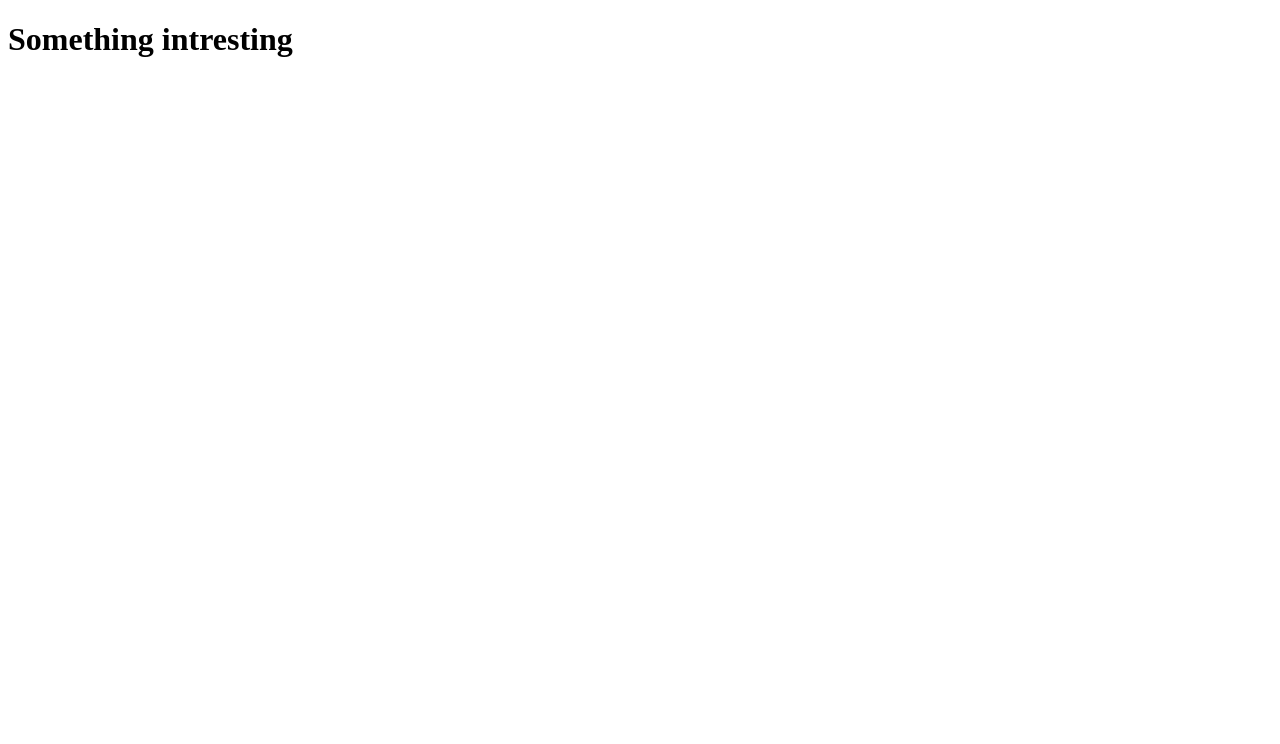
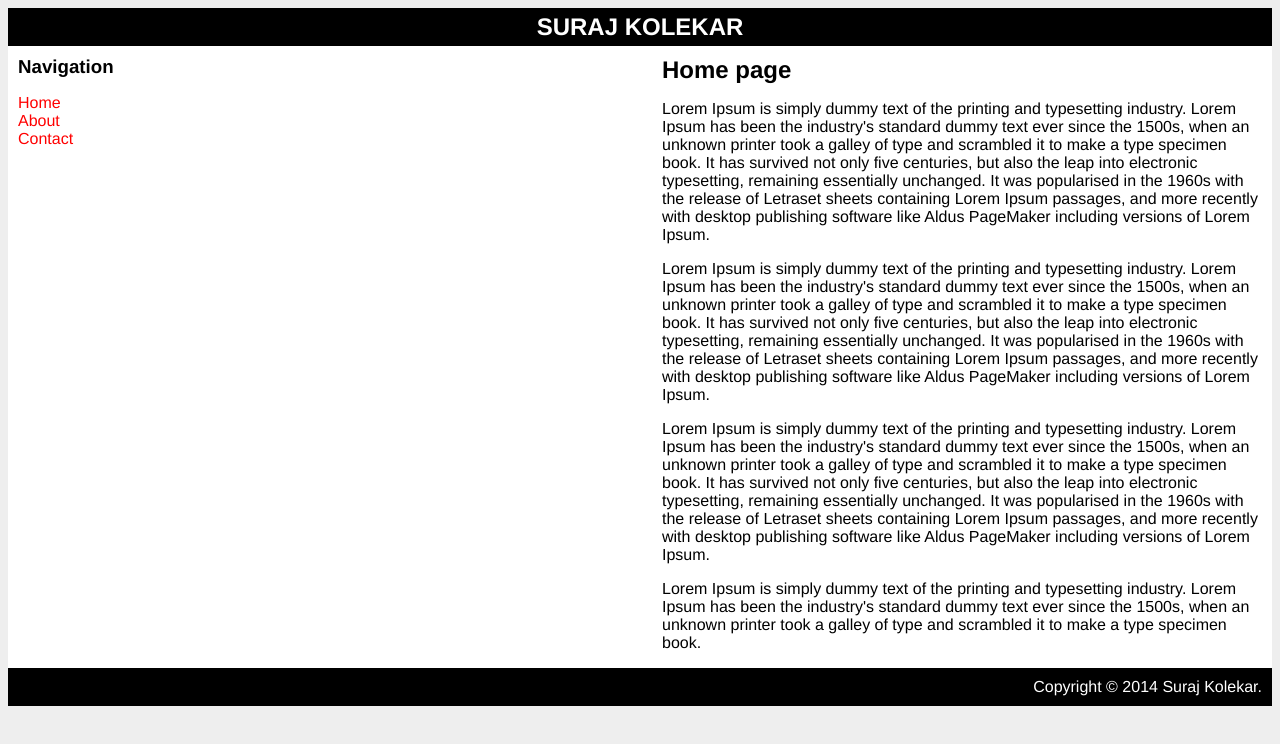
Before and after one commit to sukolekar/MyWeb, a plain HTML site: page index.html in a window 1280 px wide. Drawn offline with Linux system fonts and the light colour scheme.

Commit message:
my web 1

```diff
--- a/index.html
+++ b/index.html
@@ -2,8 +2,42 @@
 <html>
 <head>
 	<title>My Website</title>
+	<link rel="stylesheet" type="text/css" href="style.css">
+	<style type="text/css">
+
+		/*Here you can also put CSS synatx;*/ /*OR inline css in body part can too but itt is better practice to do css in separate file.*/
+	</style>
 </head>
 <body>
-<h1>Something intresting</h1>
+	<div id="container">
+		<div id="header">
+			<h1>SURAJ KOLEKAR</h1>
+		</div>
+
+		<div id="content">
+			<div id="nav">
+				<h3>Navigation</h3>
+				<ul>
+					<li><a class="slected"href="#">Home</a></li>
+					<li><a href="">About</a></li>
+					<li><a href="">Contact</a></li>
+				</ul>
+			</div>
+
+			<div id="main">
+				<h2>Home page</h2>
+				<p>Lorem Ipsum is simply dummy text of the printing and typesetting industry. Lorem Ipsum has been the industry's standard dummy text ever since the 1500s, when an unknown printer took a galley of type and scrambled it to make a type specimen book. It has survived not only five centuries, but also the leap into electronic typesetting, remaining essentially unchanged. It was popularised in the 1960s with the release of Letraset sheets containing Lorem Ipsum passages, and more recently with desktop publishing software like Aldus PageMaker including versions of Lorem Ipsum.</p>
+				<p>Lorem Ipsum is simply dummy text of the printing and typesetting industry. Lorem Ipsum has been the industry's standard dummy text ever since the 1500s, when an unknown printer took a galley of type and scrambled it to make a type specimen book. It has survived not only five centuries, but also the leap into electronic typesetting, remaining essentially unchanged. It was popularised in the 1960s with the release of Letraset sheets containing Lorem Ipsum passages, and more recently with desktop publishing software like Aldus PageMaker including versions of Lorem Ipsum.</p>
+				<p>Lorem Ipsum is simply dummy text of the printing and typesetting industry. Lorem Ipsum has been the industry's standard dummy text ever since the 1500s, when an unknown printer took a galley of type and scrambled it to make a type specimen book. It has survived not only five centuries, but also the leap into electronic typesetting, remaining essentially unchanged. It was popularised in the 1960s with the release of Letraset sheets containing Lorem Ipsum passages, and more recently with desktop publishing software like Aldus PageMaker including versions of Lorem Ipsum.</p>
+				<p>Lorem Ipsum is simply dummy text of the printing and typesetting industry. Lorem Ipsum has been the industry's standard dummy text ever since the 1500s, when an unknown printer took a galley of type and scrambled it to make a type specimen book. </p>
+
+			</div>
+		</div>
+
+		<div id="footer">
+			Copyright &copy; 2014 Suraj Kolekar.
+		</div>
+
+	</div>
 </body>
 </html>
--- /dev/null
+++ b/style.css
@@ -0,0 +1,59 @@
+/*NOTE:
+# -> for ID
+. -> for class
+*/
+body {
+	background-color: #EEEEEE;
+	font-family:Helvetica, Arial, sans-serif;
+}
+#container{
+background-color:white;
+/*width:800px;*/
+padding-top:0px;
+margin-left: auto;
+margin-right: auto;
+}
+
+#header{
+	background-color:#000000;
+	color:white; 		/*apply on text text*/
+	text-align:center;
+	padding:5px;
+	font-size:12px;
+}
+
+#content{
+	/*padding:10px 10px 10px 10px; // top,right,bottom,left
+	Or*/
+	padding:10px; 		/*all 4 side 10px*/
+}
+a{
+	text-decoration:none;
+	color:red;
+}
+h1,h2,h3{		/*for more u can do h1,h2{.....}*/
+	margin: 0;
+}
+
+#nav{
+	width:180px;
+	float:left;
+}
+#nav .selected{		/*#nav space class_name gives specific loc.*/
+	font-weight: bold;
+}
+#nav ul{
+	list-style-type:none;
+	padding: 0;
+}
+#main{
+	width: 600px;
+	float:right;
+}
+#footer{
+	clear:both;
+	text-align: right;
+	padding: 10px;
+	background-color:#000000;
+	color:white;
+}
```
